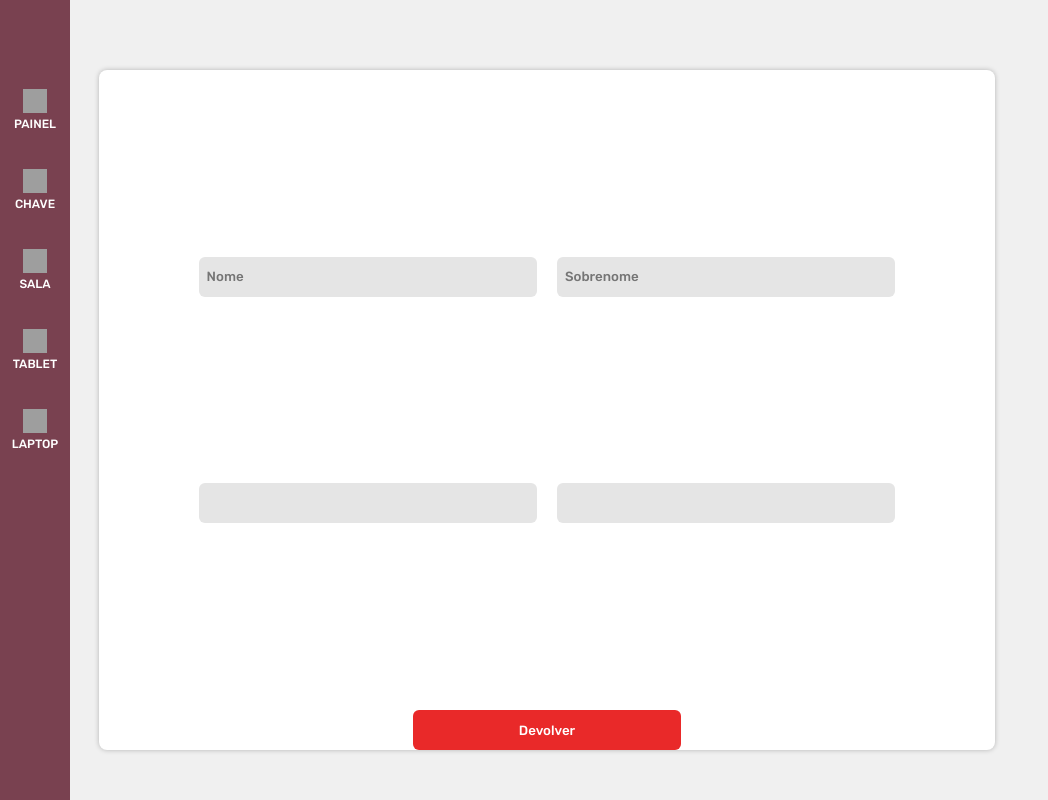
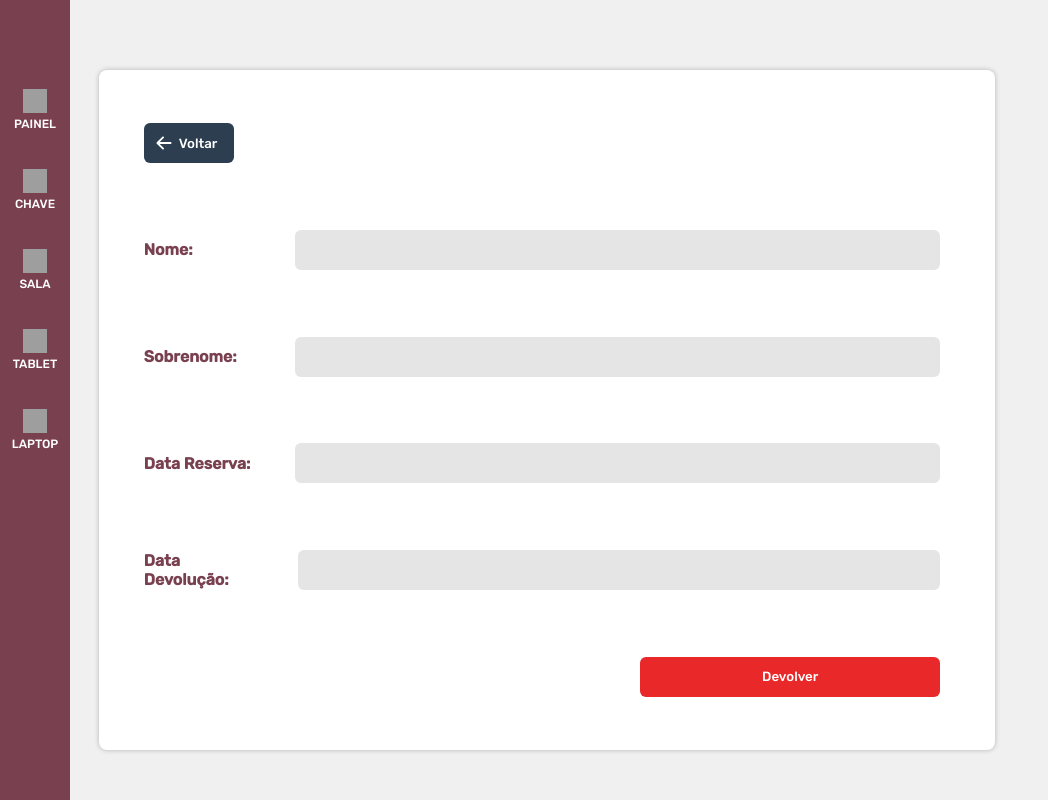
Before and after one commit to AlissonAzevedo/reservas-dio, a Vue app: page /chaves/1 in a window 1280 px wide. Shown: the whole page, without its empty margins (0-1048 px from the left). Built offline with nearby package versions, Linux system fonts and the light colour scheme; no server answers; grey boxes are pictures that could not be loaded.

Commit message:
chore: create screen with booking information
criando tela com informações da reserva onde é possível efetuar a devolução da mesma

```diff
--- a/src/components/Chave/KeyDetail/index.vue
+++ b/src/components/Chave/KeyDetail/index.vue
@@ -1,42 +1,58 @@
 <template>
   <div class="card">
-    <form @submit="updateReservation">
     <div class="card-form">
+      <div class="content-button-return">
+        <button @click="returnPage" class="btnReturnPage">
+          <img :src="iconVoltar" alt="voltar" />
+          Voltar
+        </button>
+      </div>
       <div class="row-content">
+        <h4>Nome:</h4>
         <div class="containerInput">
-            <input type="text" v-model="primeiro_nome" placeholder="Nome" />
-          </div>
-          <div class="containerInput">
-            <input type="text" v-model="ultimo_nome" placeholder="Sobrenome" />
+          <p>{{ primeiro_nome }}</p>
         </div>
       </div>
       <div class="row-content">
+        <h4>Sobrenome:</h4>
+        <div class="containerInput">
+          <p>{{ ultimo_nome }}</p>
+        </div>
+      </div>
+      <div class="row-content">
+        <h4>Data Reserva:</h4>
         <div class="containerInput">
           <p>{{ data_reserva }}</p>
         </div>
+      </div>
+      <div class="row-content">
+        <h4>Data Devolução:</h4>
         <div class="containerInput">
           <p>{{ data_devolucao }}</p>
         </div>
       </div>
-      </div>
-    </form>
+      <div class="content-button-devolution">
         <button @click="returnReservation" class="btnReturnReservation">
           Devolver
         </button>
+      </div>
+    </div>
   </div>
 </template>
 
 <script>
 import moment from "moment";
+import iconVoltar from "../../../../public/icon/icon-voltar.svg";
 export default {
   name: "KeyDetail",
   data() {
     return {
+      iconVoltar: iconVoltar,
       primeiro_nome: this.primeiro_nome,
       ultimo_nome: this.ultimo_nome,
       data_reserva: this.data_reserva,
       data_devolucao: this.data_devolucao,
-      data_devolucao_local: moment().format('DD/MM/YYYY - H:mm'),
+      data_devolucao_local: moment().format("DD/MM/YYYY - hh:mm"),
       id_reserva: this.$route.params.id,
     };
   },
@@ -53,20 +69,28 @@ export default {
       this.primeiro_nome = data.primeiro_nome;
       this.ultimo_nome = data.ultimo_nome;
       this.data_reserva = data.data_reserva_formatada;
-      this.data_devolucao = data.data_devolucao_formatada;
+      this.data_devolucao = data.data_devolucao;
     },
     async returnReservation() {
       this.data_devolucao = this.data_devolucao_local;
-      const dataJson = JSON.stringify({data_devolucao: this.data_devolucao});
+      const dataJson = JSON.stringify({ data_devolucao: this.data_devolucao });
       const req = await fetch(
-        `http://127.0.0.1:8000/api/v1/reservas/${this.id_reserva}/`,{
+        `http://127.0.0.1:8000/api/v1/reservas/${this.id_reserva}/`,
+        {
           method: "PATCH",
           headers: {
             "Content-Type": "application/json",
           },
           body: dataJson,
-        });
-      console.log(dataJson);
+        }
+      );
+      setTimeout(() => {
+        this.$router.push("/chaves");
+      }, 1000);
+      // console.log(dataJson);
+    },
+    returnPage() {
+      this.$router.push("/chaves");
     },
   },
 };
@@ -81,27 +105,58 @@ export default {
   box-shadow: 0 0 5px rgba(0, 0, 0, 0.25);
   display: flex;
   flex-direction: column;
-  justify-content: space-around;
+  justify-content: center;
   align-items: center;
 }
 
-form {
-  width: 80%;
-}
 .card-form {
   border-radius: 8px;
   height: 80vh;
   display: flex;
   flex-direction: column;
-  justify-content: space-evenly;
+  justify-content: space-around;
   align-items: center;
+  width: 90%;
 }
+.content-button-return {
+  display: flex;
+  flex-direction: row;
+  justify-content: start;
+  align-items: center;
+  width: 100%;
+}
+.btnReturnPage {
+  color: #fff;
+  background-color: var(--primary);
+  padding: 5px;
+  border: none;
+  border-radius: 6px;
+  height: 40px;
+  width: 90px;
+  cursor: pointer;
+  display: flex;
+  flex-direction: row;
+  align-items: center;
+  align-content: center;
+}
+.btnReturnPage img {
+  width: 30px;
+  height: 30px;
+}
+.btnReturnPage:hover {
+  background-color: var(--light-primary);
+}
+
 .row-content {
   display: flex;
   flex-direction: row;
-  justify-content: space-around;
   align-items: center;
   width: 100%;
+  justify-content: space-between;
+}
+h4 {
+  margin-right: 20px;
+  color: var(--text);
 }
 .containerInput {
   display: flex;
@@ -111,9 +166,9 @@ form {
   background-color: var(--secondary);
   border-radius: 6px;
   height: 40px;
-  width: 60%;
   margin: 0 10px;
   padding: 8px;
+  width: 80%;
 }
 
 input {
@@ -126,6 +181,13 @@ input {
 p {
   color: var(--text);
 }
+.content-button-devolution {
+  display: flex;
+  flex-direction: row;
+  justify-content: end;
+  align-items: center;
+  width: 100%;
+}
 .btnReturnReservation {
   color: #fff;
   background-color: var(--red);
@@ -133,8 +195,9 @@ p {
   border: none;
   border-radius: 6px;
   height: 40px;
-  width: 30%;
+  width: 300px;
   cursor: pointer;
+  margin-right: 10px;
 }
 .btnReturnReservation:hover {
   background-color: var(--light-red);
```
Lines whose indentation alone changed are shown as unchanged.
